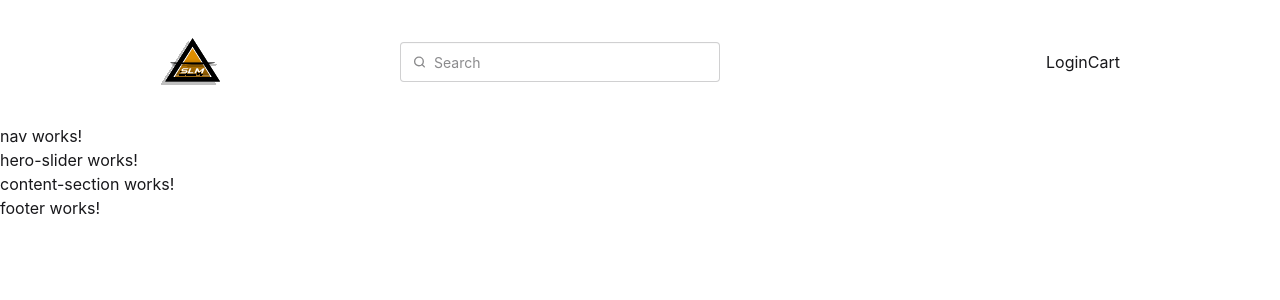
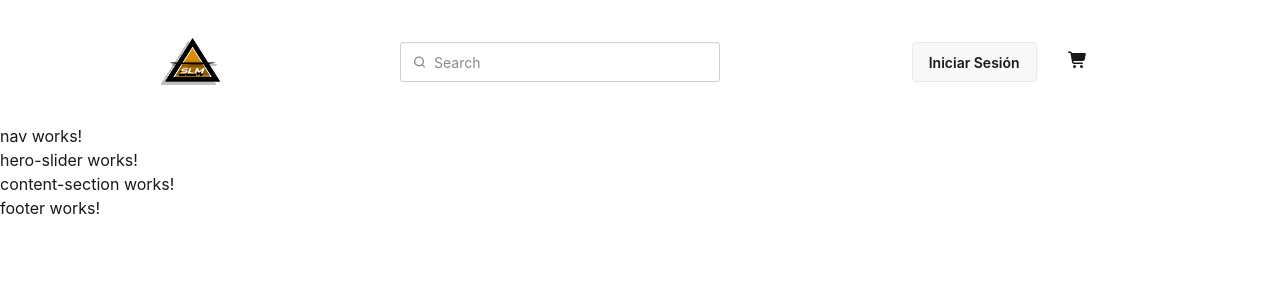
Before and after one commit to lusteroak/SinLicencia, an Angular app in the folder SinLicenciaFrontEnd/: page / in a window 1280 px wide. Shown: the top 300 px of the page. Built offline with nearby package versions, Linux system fonts and the light colour scheme.

Commit message:
Added font awesome, update header

```diff
--- a/SinLicenciaFrontEnd/package.json
+++ b/SinLicenciaFrontEnd/package.json
@@ -28,6 +28,10 @@
     "@angular/forms": "^20.3.0",
     "@angular/platform-browser": "^20.3.0",
     "@angular/router": "^20.3.0",
+    "@fortawesome/angular-fontawesome": "^3.0.0",
+    "@fortawesome/free-brands-svg-icons": "^7.0.0",
+    "@fortawesome/free-regular-svg-icons": "^7.0.0",
+    "@fortawesome/free-solid-svg-icons": "^7.0.0",
     "@tailwindcss/postcss": "^4.3.0",
     "postcss": "^8.5.15",
     "rxjs": "~7.8.0",
--- a/SinLicenciaFrontEnd/src/app/app.ts
+++ b/SinLicenciaFrontEnd/src/app/app.ts
@@ -1,5 +1,6 @@
 import { Component, signal } from '@angular/core';
 import { RouterOutlet } from '@angular/router';
+
 
 @Component({
   selector: 'app-root',
@@ -9,4 +10,5 @@ import { RouterOutlet } from '@angular/router';
 })
 export class App {
   protected readonly title = signal('SinLicenciaFront');
+
 }
--- a/SinLicenciaFrontEnd/src/app/components/header/header.html
+++ b/SinLicenciaFrontEnd/src/app/components/header/header.html
@@ -2,12 +2,16 @@
     <div class="flex p-8 justify-center items-center">
         <app-logo-place-holder></app-logo-place-holder>
         <app-search-bar-header></app-search-bar-header>
-        <div class="flex w-60 justify-end">
+        <div class="flex w-60 justify-evenly items-baseline">
             <!--Login Section -->
-            <div class="login">Login</div>
+            <div class="login">
+                <button class="btn">Iniciar Sesión</button>
+            </div>
             <!--Login Section End-->
             <!-- Cart Section -->
-            <div class="cart">Cart</div>
+            <div class="cart">
+                <fa-icon [icon]="faCartShopping" />
+            </div>
             <!-- Cart Section End -->
         </div>
 
--- a/SinLicenciaFrontEnd/src/app/components/header/header.ts
+++ b/SinLicenciaFrontEnd/src/app/components/header/header.ts
@@ -1,13 +1,16 @@
 import { Component } from '@angular/core';
 import { SearchBarHeader } from '../search-bar-header/search-bar-header';
 import { LogoPlaceHolder } from '../logo-place-holder/logo-place-holder';
+import { FontAwesomeModule } from '@fortawesome/angular-fontawesome';
+import { faCartShopping } from '@fortawesome/free-solid-svg-icons';
+
 
 @Component({
   selector: 'app-header',
-  imports: [SearchBarHeader, LogoPlaceHolder],
+  imports: [SearchBarHeader, LogoPlaceHolder, FontAwesomeModule],
   templateUrl: './header.html',
   styleUrl: './header.css',
 })
 export class Header {
-
+  faCartShopping = faCartShopping;
 }
--- a/SinLicenciaFrontEnd/src/styles.css
+++ b/SinLicenciaFrontEnd/src/styles.css
@@ -1,2 +1,4 @@
 @import "tailwindcss";
-@plugin "daisyui";
+ @plugin "daisyui" {
+   themes: light --default;
+ }
```
Also changed, not shown: 1 other file (tests, documents, lock files or other folders).
